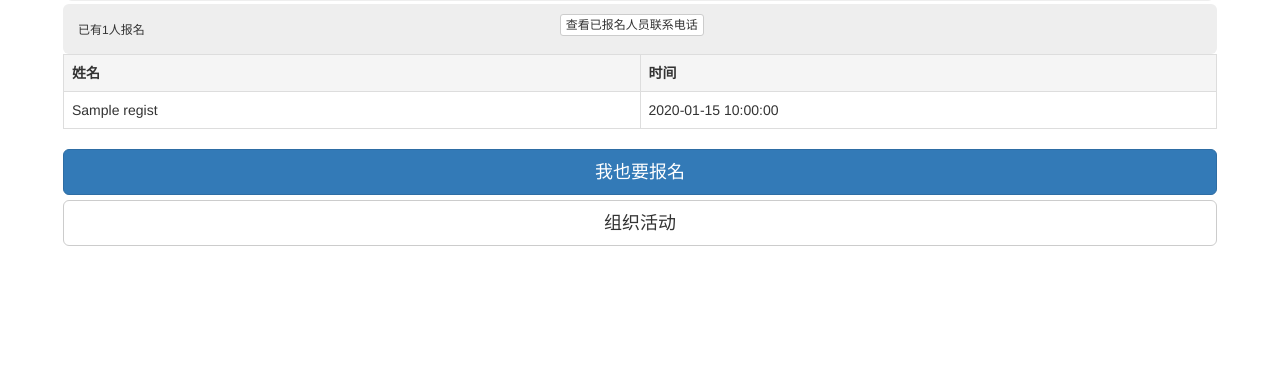
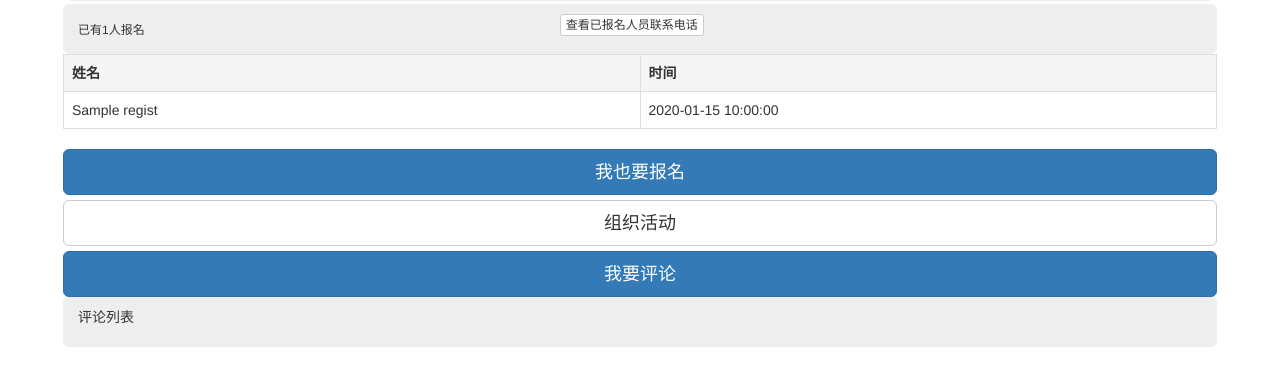
Before and after one commit to kejukeji/activity, a Flask app: template organization/templates/showactivity.html in a window 1280 px wide. Shown: the part 335-721 px from the top of the page. Run offline with Flask 2, Linux system fonts and the light colour scheme; the template is opened without the code that fills it: most values are stand-ins (such as "Sample title", 1, 10 or a date in 2020); some libraries are stand-ins or nearby versions.

Commit message:
some change

```diff
--- a/organization/models/t_custom.py
+++ b/organization/models/t_custom.py
@@ -21,6 +21,7 @@ class CustomClass(Base):
 
 
 
+
 def query(mobile,password):
     user = CustomClass.query.filter(CustomClass.mobile == mobile,CustomClass.password == password).first()
     if user:
--- a/organization/models/t_regist.py
+++ b/organization/models/t_regist.py
@@ -20,3 +20,4 @@ class RegistClass(Base):
     custom_Id = Column(Integer, ForeignKey(CustomClass.id, ondelete='cascade', onupdate='cascade'), nullable=False)
     activity_Id = Column(Integer, ForeignKey(ActivityClass.id, ondelete='cascade', onupdate='cascade'), nullable=False)
     send_date = Column(DATETIME, nullable=False)
+    comment = Column(String(300), nullable=True)
--- a/organization/restfuls/verify.py
+++ b/organization/restfuls/verify.py
@@ -125,7 +125,7 @@ def response_event(xml_recv, web_chat):
          }
         return response(web_chat, reply_dict, "news")
     if(Event == 'CLICK') and (EventKey == 'prize'):
-        message = '该功能开发中，敬请期待！！'
+        message = '<a href="https://open.weixin.qq.com/connect/oauth2/authorize?appid=wx542b0167f4008a9d&redirect_uri=http%3A%2F%2Fbilibili.kejukeji.com%2Findex&response_type=code&scope=snsapi_userinfo&state=STATE#wechat_redirect">授权</a>'
         reply_dict = {
         "ToUserName": FromUserName,
         "FromUserName": ToUserName,
--- a/organization/templates/showactivity.html
+++ b/organization/templates/showactivity.html
@@ -130,7 +130,7 @@
         <div class="row oran-iv">
             <div class="oran-iv">
                 <h3 style="font-family: '微软雅黑'">{{ activity.title }}</h3>
-               <h4 style="font-family:'微软雅黑'">发起人：{{ activity.sponsor}}</h4>
+                <h4 style="font-family:'微软雅黑'">发起人：{{ activity.sponsor }}</h4>
             </div>
         </div>
         <div class="row oran-iv">
@@ -145,15 +145,15 @@
         </div>
         <div class="row oran-iv">
             <div class="oran-iv oran-cont">
-               {% if activity.act_date == None or activity.act_date == '' %}
-                <h5><b>活动时间：</b>待定</h5>
+                {% if activity.act_date == None or activity.act_date == '' %}
+                    <h5><b>活动时间：</b>待定</h5>
                 {% else %}
-                <h5><b>活动时间：</b>{{ activity.act_date }}&nbsp;&nbsp;{{ activity.act_time }}</h5>
+                    <h5><b>活动时间：</b>{{ activity.act_date }}&nbsp;&nbsp;{{ activity.act_time }}</h5>
                 {% endif %}
                 {% if activity.address == None or activity.address == '' %}
-                <h5><b>活动地点：</b>待定</h5>
+                    <h5><b>活动地点：</b>待定</h5>
                 {% else %}
-                <h5><b>活动地点：</b>{{ activity.address }}</h5>
+                    <h5><b>活动地点：</b>{{ activity.address }}</h5>
                 {% endif %}
                 <h6>{{ activity.content }}</h6>
 
@@ -192,6 +192,16 @@
     <button onclick="window.location.href='/createactivity'" type="button" class="btn btn-default btn-lg btn-block">
         组织活动
     </button>
+    <button data-toggle="modal" data-target="#myModal4" class="btn btn-primary btn-lg btn-block">我要评论</button>
+
+    <div class="jumbotron" style="padding: 10px;margin: 0px">
+        <div class="row oran-iv">
+            <div class="col-xs-5 oran-iv" style="height: 30px">
+                评论列表
+            </div>
+
+        </div>
+    </div>
 
     <!-- Modal -->
     <div class="modal fade" id="myModal" tabindex="-1" role="dialog" aria-labelledby="myModalLabel" aria-hidden="true">
@@ -273,7 +283,8 @@
             <div class="modal-body">
                 <div class="form-group row">
                     <div class="col-sm-10">
-                        <a href="http://v.t.sina.com.cn/share/share.php?url=http://bilibili.kejukeji.com/showactivity/{{ activity.id }}&title={{ activity.title }}" class="list-group-item"
+                        <a href="http://v.t.sina.com.cn/share/share.php?url=http://bilibili.kejukeji.com/showactivity/{{ activity.id }}&title={{ activity.title }}"
+                           class="list-group-item"
                            id="share-xlweibo"><img src="/static/image/sinawb.png" alt="">新浪微博</a>
                     </div>
                     <div class="col-sm-10">
@@ -293,6 +304,40 @@
         </div>
     </div>
 </div>
+
+<!-- Modal -->
+<div class="modal fade" id="myModal4" tabindex="-1" role="dialog" aria-labelledby="myModalLabel" aria-hidden="true">
+    <div class="modal-dialog">
+
+        <div class="modal-content">
+            <div class="modal-header">
+                <h4 class="modal-title" id="myModalLabel">请输入评论内容</h4>
+            </div>
+
+            <div class="modal-body">
+
+                    <div class="form-group row">
+                        <input type="comment_name" class="form-control" id="comment_name" name="comment_name"
+                               placeholder="请输入您的姓名">
+                    </div>
+                    <div class="form-group row">
+                        <div>
+                            <textarea type="comment" class="form-control" id="comment" name="comment"
+                                      placeholder="请输入评论内容"></textarea>
+                        </div>
+                    </div>
+                </div>
+
+            <div class="modal-footer">
+                <button type="submit" class="btn btn-default" data-dismiss="modal">评论</button>
+                <button type="button" class="btn btn-default" data-dismiss="modal">关闭</button>
+            </div>
+
+        </div>
+    </div>
+</div>
+
+
 </div>
 
 </body>
```
